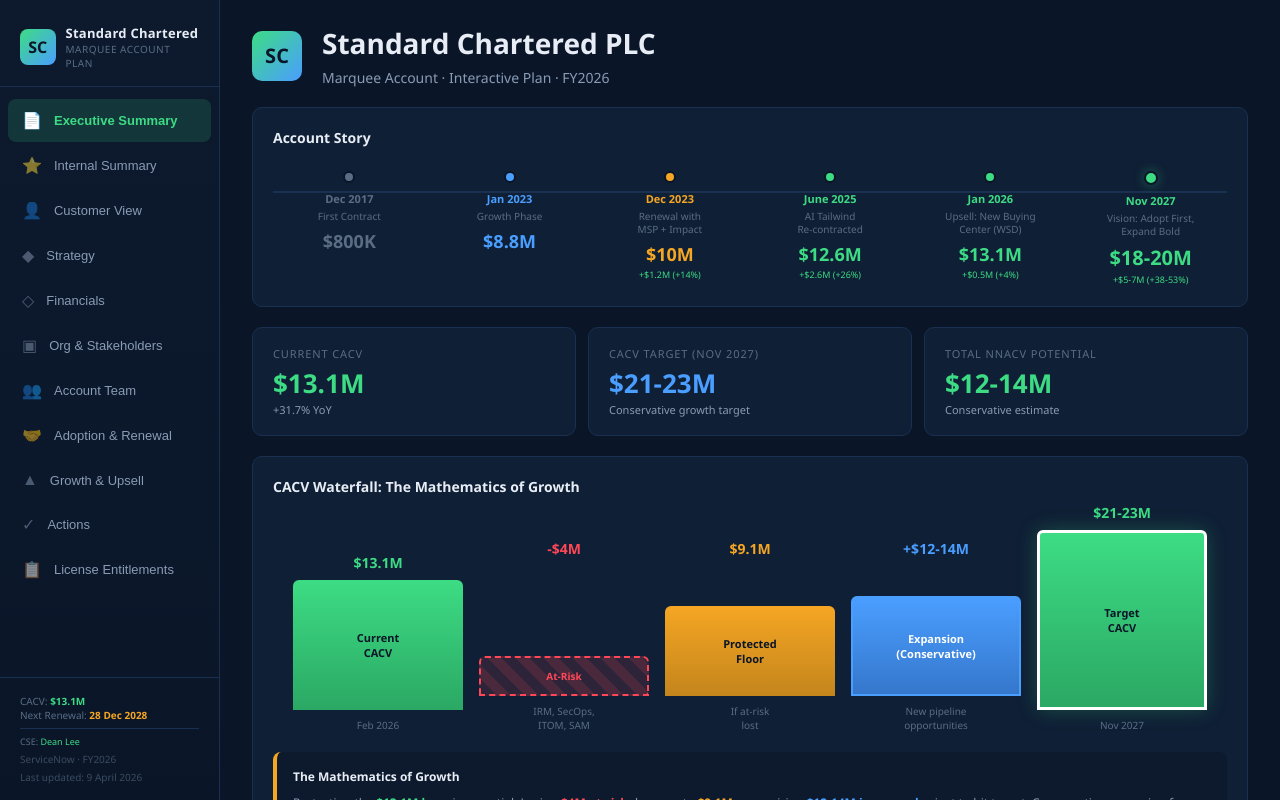
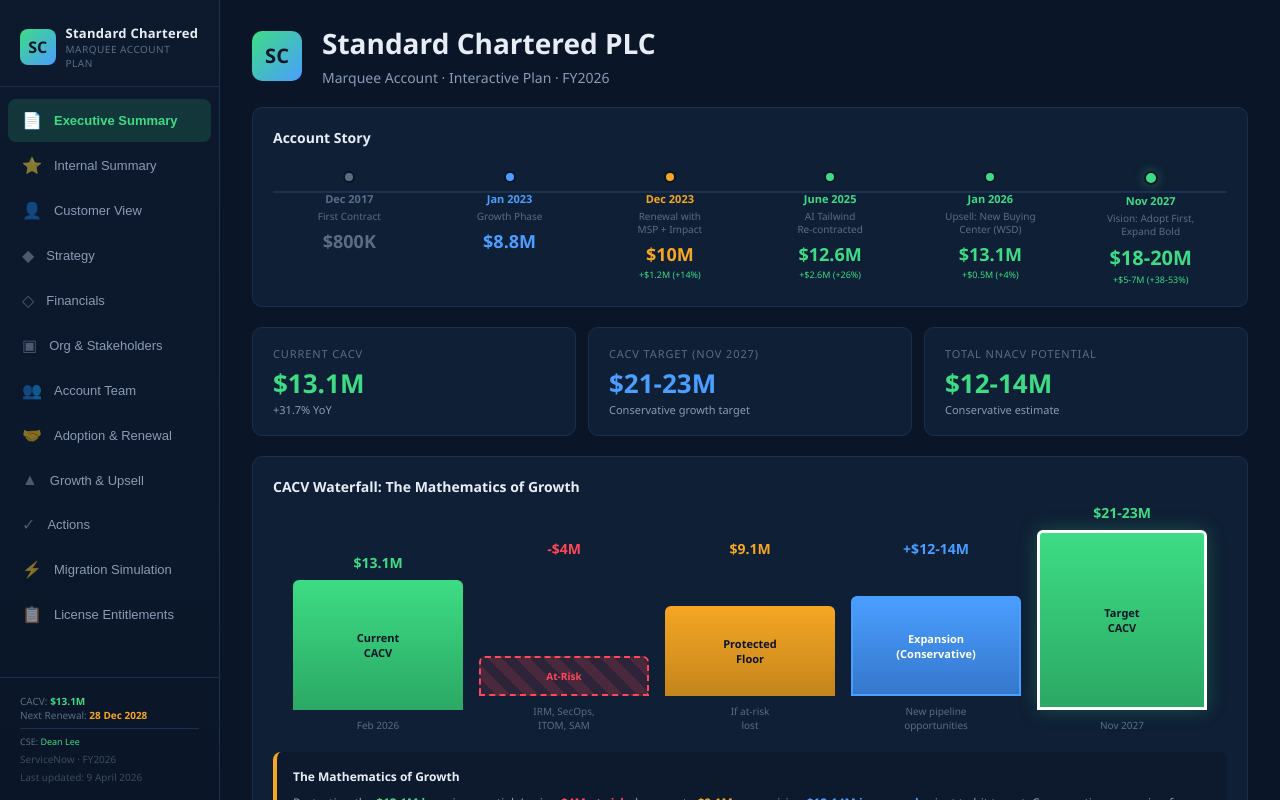
Before and after one commit to arunragothaman-cmyk/SCB-Final-3-March, a React (Vite) app: page / in a window 1280 px wide. Shown: the top 800 px of the page. Built offline with nearby package versions, Linux system fonts and the light colour scheme.

Commit message:
Add files via upload

```diff
--- a/src/SCBAccountPlan.jsx
+++ b/src/SCBAccountPlan.jsx
@@ -514,6 +514,7 @@ function Sidebar({ active, setActive }) {
     { id: "adoption", label: "Adoption & Renewal", icon: "🤝" },
     { id: "growth", label: "Growth & Upsell", icon: "▲" },
     { id: "actions", label: "Actions", icon: "✓" },
+    { id: "migration", label: "Migration Simulation", icon: "⚡" },
     { id: "licenses", label: "License Entitlements", icon: "📋" },
   ];
   return (
```
